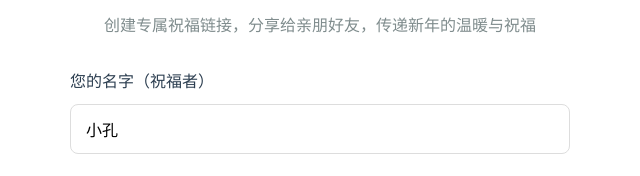
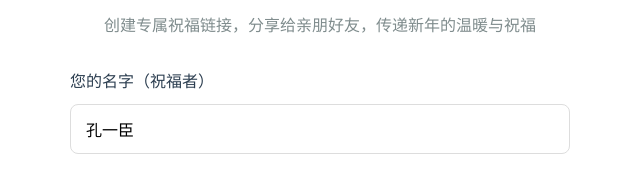
Before and after one commit to KYCNB/2026, a plain HTML site: page index.html in a window 1280 px wide. Shown: the part 2137-2313 px from the top of the page, 320-960 px from the left. Drawn offline with nearby package versions, Linux system fonts and the light colour scheme.

Commit message:
Update index.html

```diff
--- a/index.html
+++ b/index.html
@@ -637,7 +637,7 @@
             <div class="share-form">
                 <div class="form-group">
                     <label class="form-label" for="senderName">您的名字（祝福者）</label>
-                    <input type="text" id="senderName" class="form-input" placeholder="请输入您的名字" value="小孔">
+                    <input type="text" id="senderName" class="form-input" placeholder="请输入您的名字" value="孔一臣">
                 </div>
 
                 <div class="form-group">
```
